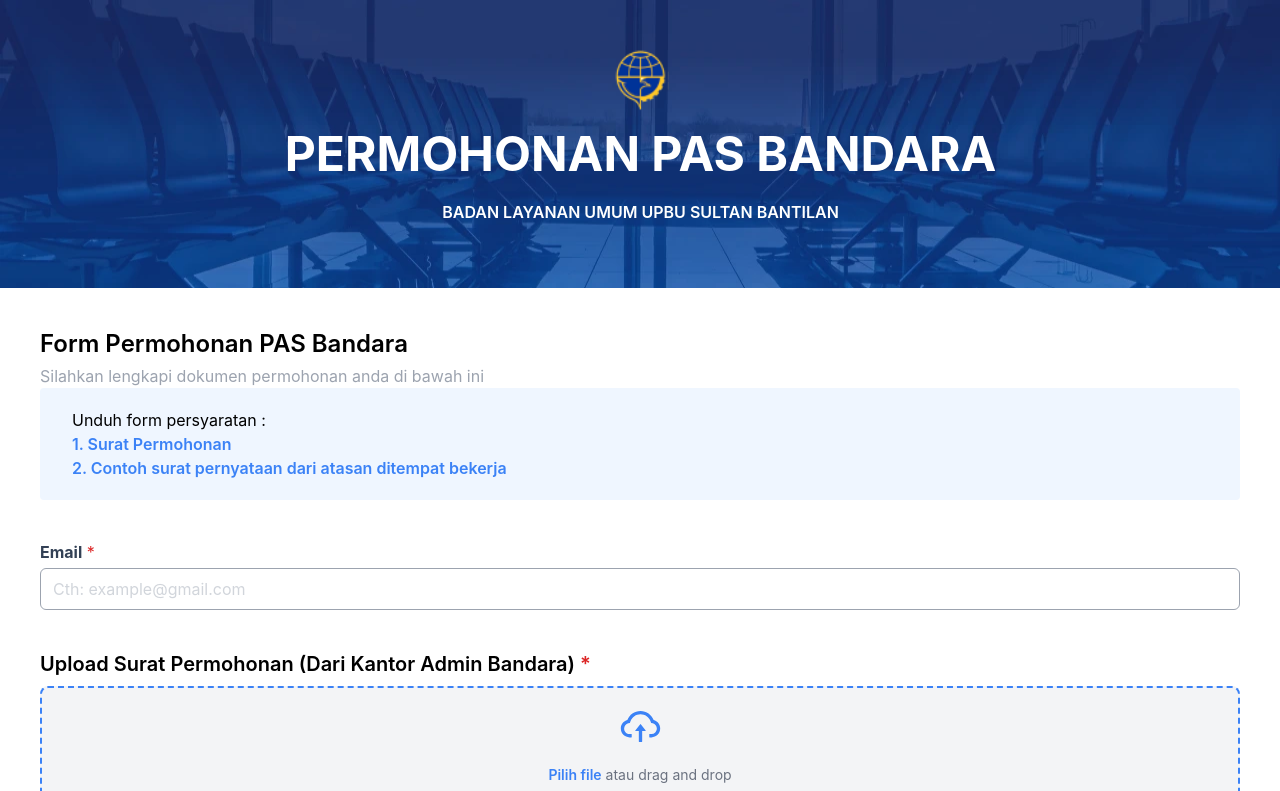
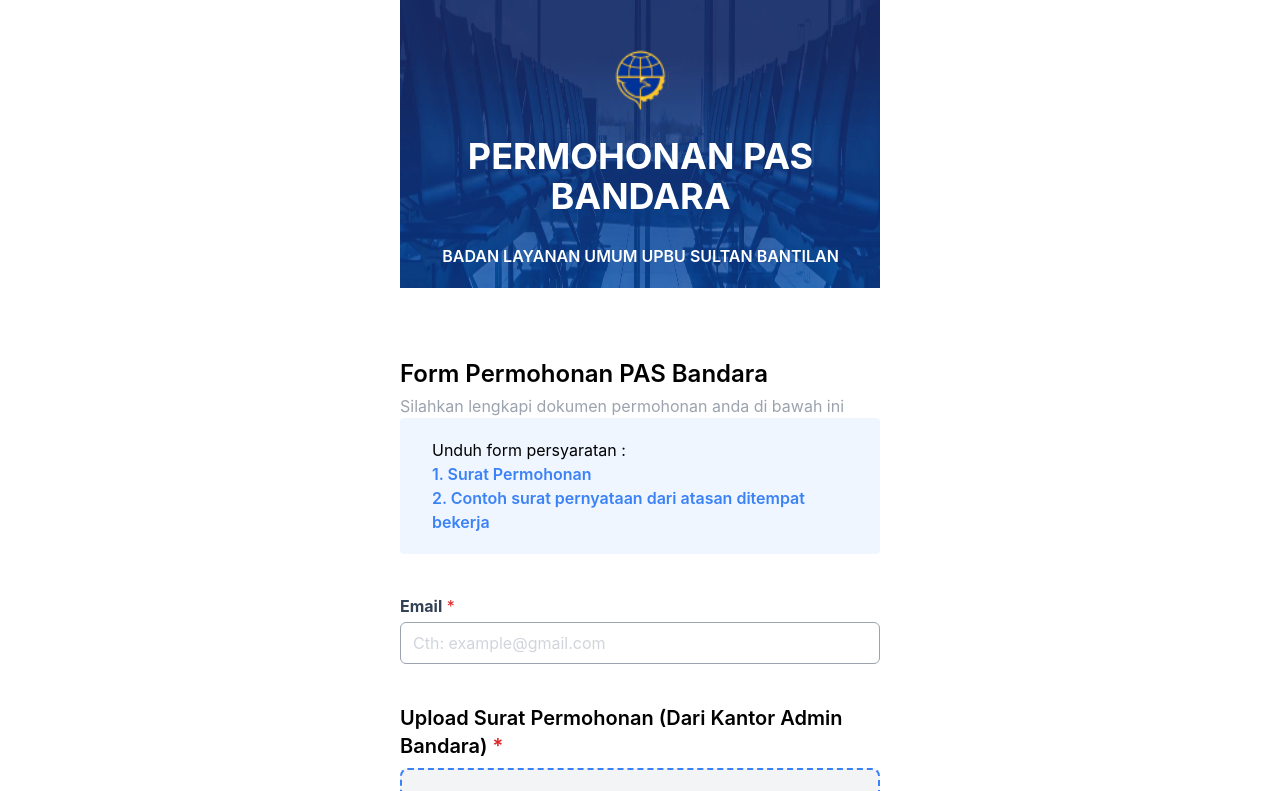
Before and after one commit to andiaryansyah/PAS_BANDARA, a React (Create React App) app: page / in a window 1280 px wide. Shown: the top 791 px of the page. Built offline with nearby package versions, Linux system fonts and the light colour scheme.

Commit message:
adjust width screen

```diff
--- a/src/pages/PasBandara.jsx
+++ b/src/pages/PasBandara.jsx
@@ -170,7 +170,7 @@ const PasBandara = () => {
     {
         loadingApi ? <div><Loading /></div> :
         <div>
-        <div className="relative">
+        <div className="relative mx-0 xl:mx-[400px]">
             <img
             src={images.PasBandara}
             alt="pas-bandara"
@@ -178,14 +178,14 @@ const PasBandara = () => {
             />
             <div className="absolute right-0 left-px top-12 text-center text-white uppercase flex flex-col justify-center items-center">
             <img src={logo} alt="logo" className="mb-6 h-16 w-14" />
-            <h1 className="font-bold text-2xl md:text-3xl lg:text-hxl">Permohonan Pas Bandara</h1>
+            <h1 className="font-bold text-2xl md:text-3xl lg:text-hxl xl:text-4xl">Permohonan Pas Bandara</h1>
             <h3 className="font-semibold text-xs mt-3 md:mt-5 md:text-base lg:mt-7">
                 Badan layanan umum UPBU Sultan Bantilan
             </h3>
             </div>
         </div>
 
-        <div className="m-10">
+        <div className="m-10 xl:mx-[400px] xl:my-[70px]">
             <h1 className="font-semibold text-2xl mb-1">
             Form Permohonan PAS Bandara
             </h1>
```
